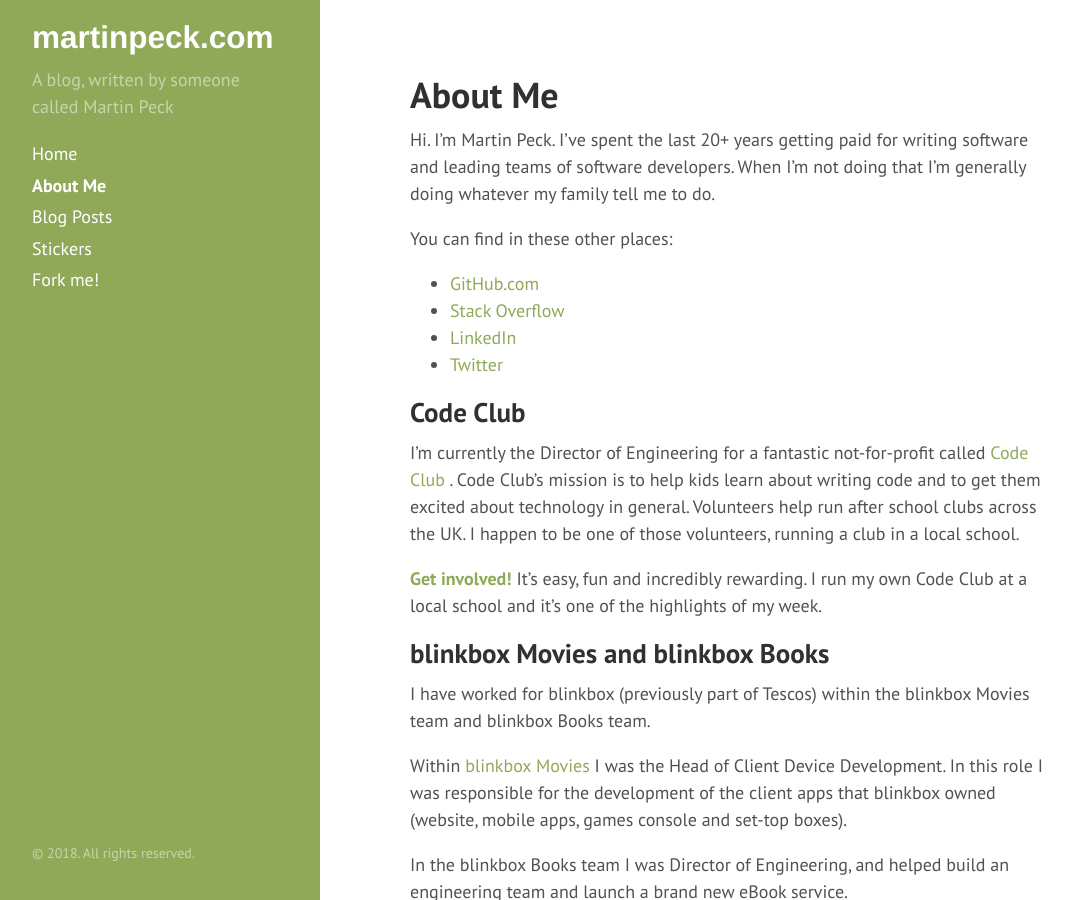
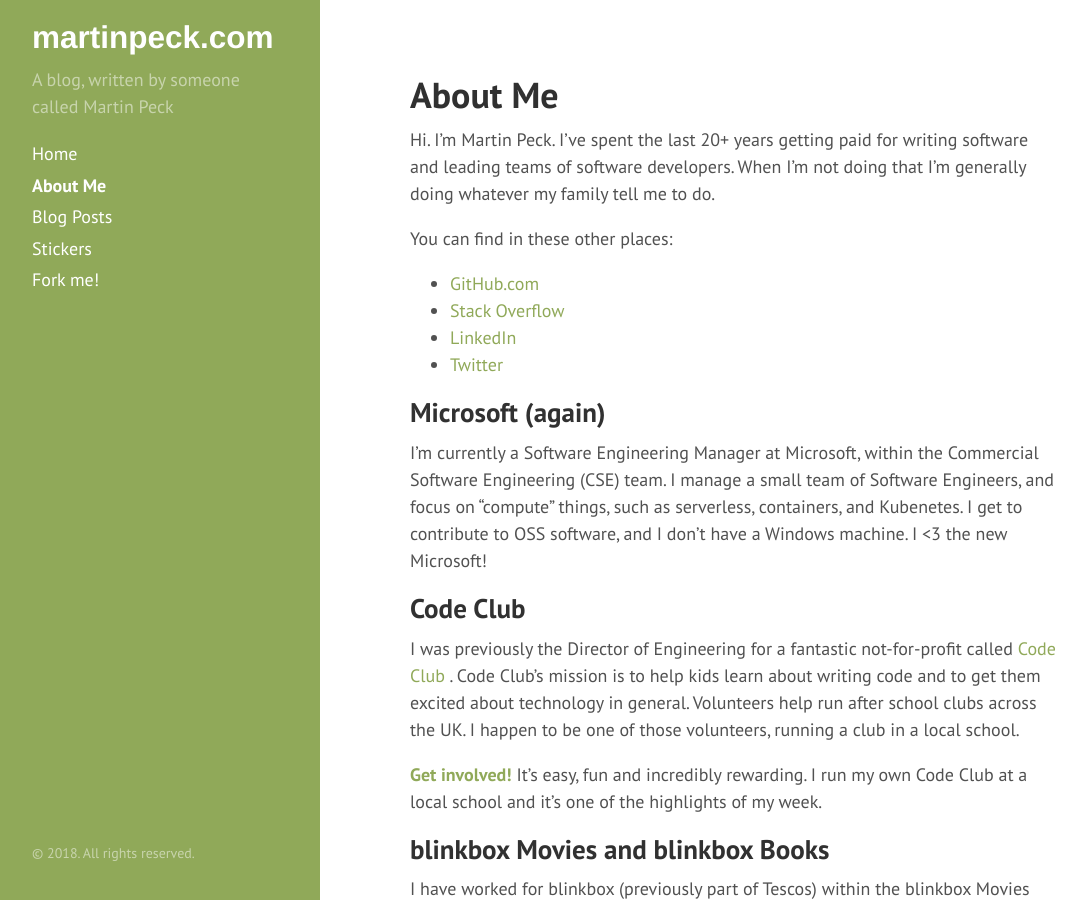
Before and after one commit to martinpeck/martinpeck.github.io, a Jekyll site: the page built from about.md, in a window 1280 px wide and 900 px high. Shown: the whole window, without its empty margins (4-1090 px from the left). Built offline with Jekyll 4.4.1, drawn with Linux system fonts in a browser that asks for light colours.

Commit message:
updated about me

```diff
--- a/about.md
+++ b/about.md
@@ -12,8 +12,12 @@
 - [LinkedIn](https://www.linkedin.com/in/martinpeck){:data-proofer-ignore=""}
 - [Twitter](https://twitter.com/martinpeck)
 
+## Microsoft (again)
+
+I'm currently a Software Engineering Manager at Microsoft, within the Commercial Software Engineering (CSE) team. I manage a small team of Software Engineers, and focus on "compute" things, such as serverless, containers, and Kubenetes. I get to contribute to OSS software, and I don't have a Windows machine. I <3 the new Microsoft!
+
 ## Code Club
-I'm currently the Director of Engineering for a fantastic not-for-profit called [Code Club][codeclub] . Code Club's mission is to help kids learn about writing code and to get them excited about technology in general. Volunteers help run after school clubs across the UK. I happen to be one of those volunteers, running a club in a local school.
+I was previously the Director of Engineering for a fantastic not-for-profit called [Code Club][codeclub] . Code Club's mission is to help kids learn about writing code and to get them excited about technology in general. Volunteers help run after school clubs across the UK. I happen to be one of those volunteers, running a club in a local school.
 
 [**Get involved!**][codeclub] It's easy, fun and incredibly rewarding. I run my own Code Club at a local school and it's one of the highlights of my week.
 
```
